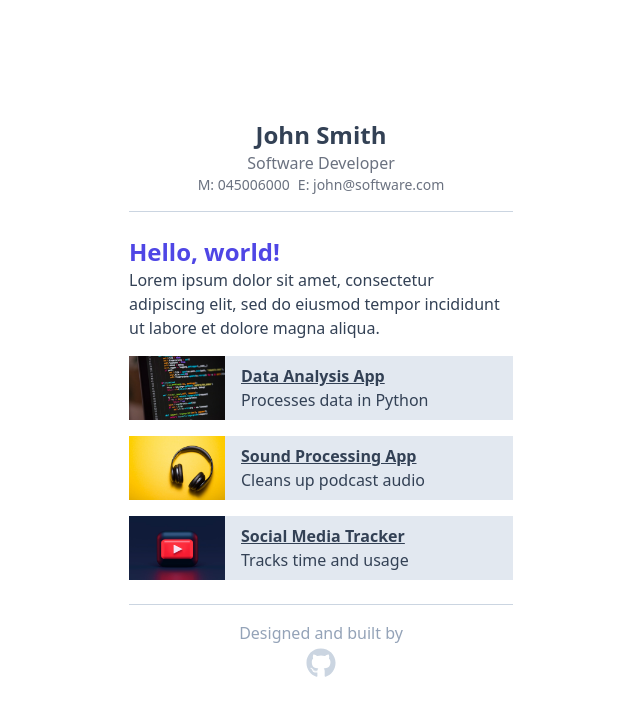
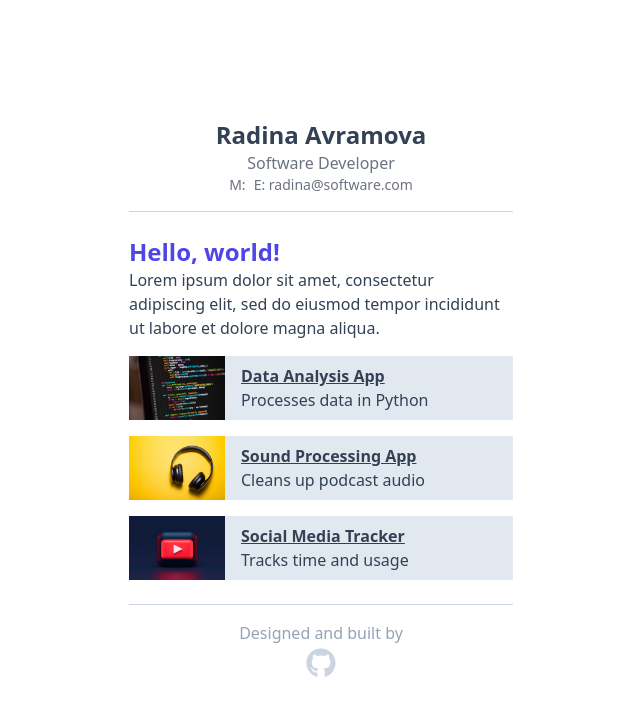
Before and after one commit to RadinaAvramova/nextjs-portfolio-tutorial, a Next.js app in the folder portfolio-site/: page / in a window 1280 px wide. Shown: the top 716 px of the page, without its empty margins (319-959 px from the left). Built offline with nearby package versions, Linux system fonts and the light colour scheme.

Commit message:
Update header.tsx

```diff
--- a/portfolio-site/components/header.tsx
+++ b/portfolio-site/components/header.tsx
@@ -1,11 +1,11 @@
 const Header = () => {
   return (
     <div className="text-center border-b border-slate-300 p-4 text-gray-500">
-      <div className="text-2xl font-bold text-slate-700">John Smith</div>
+      <div className="text-2xl font-bold text-slate-700">Radina Avramova</div>
       <div className="">Software Developer</div>
       <div className="flex justify-center gap-2 text-sm">
-        <div>M: 045006000</div>
-        <div>E: john@software.com</div>
+        <div>M: </div>
+        <div>E: radina@software.com</div>
       </div>
     </div>
   );
```
